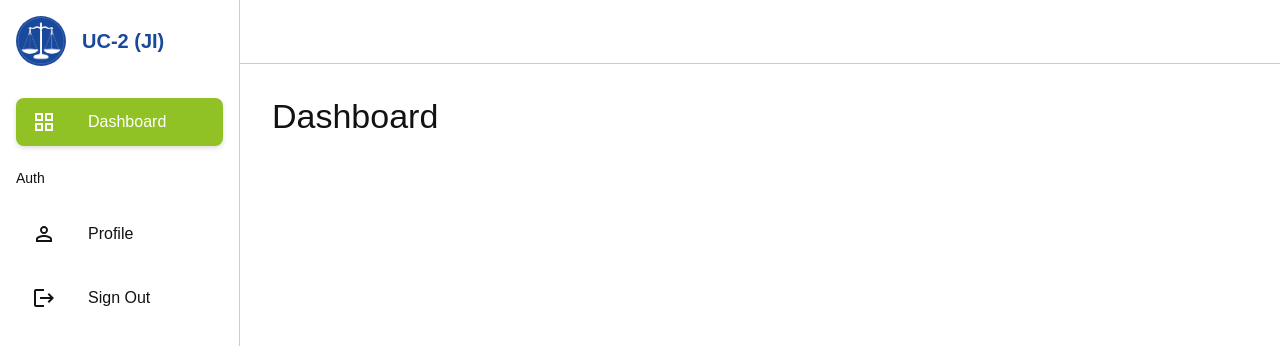
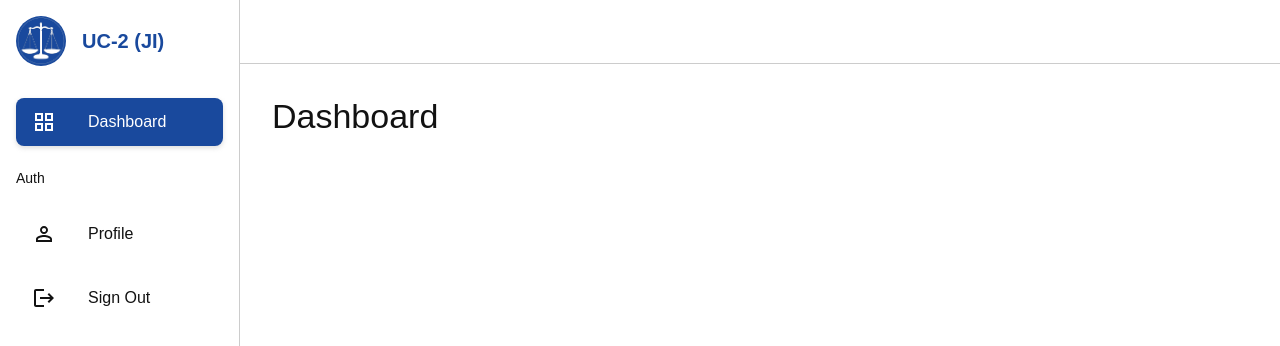
Before and after one commit to MuhammadHamzaSiddiqui1662/whatsapp-chatbot-frontend, a React (Vite) app: page / in a window 1280 px wide. Shown: the top 346 px of the page. Built offline with nearby package versions, Linux system fonts and the light colour scheme.

Commit message:
fix: active nav primary color bug

```diff
--- a/src/App.css
+++ b/src/App.css
@@ -20,7 +20,7 @@
 
 .nav-link.active {
   color: #fff;
-  background-color: rgb(144, 194, 37);
+  background-color: #19499d;
   box-shadow: 0px 2px 5px #99999955;
 }
 
```
